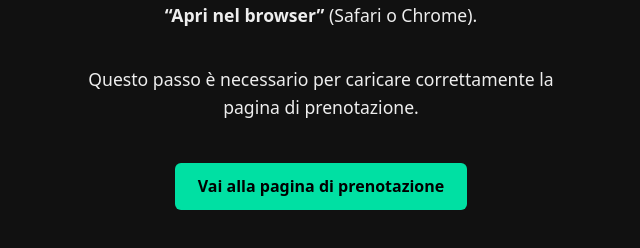
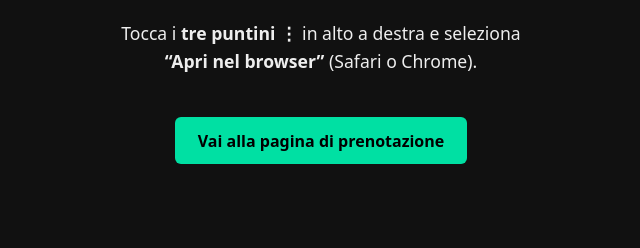
Before and after one commit to Cs-gym/cs-gym-booking, a plain HTML site: page index.html in a window 1280 px wide. Shown: the part 400-648 px from the top of the page, without its empty margins (319-959 px from the left). Drawn offline with Linux system fonts and the light colour scheme.

Commit message:
Update index.html

```diff
--- a/index.html
+++ b/index.html
@@ -42,9 +42,7 @@
     Tocca i <b>tre puntini ⋮</b> in alto a destra e seleziona<br>
     <b>“Apri nel browser”</b> (Safari o Chrome).
   </p>
-  <p>
-    Questo passo è necessario per caricare correttamente la pagina di prenotazione.
-  </p>
+
   <a href="https://script.google.com/macros/s/AKfycbyfxMej-mJwBRGx0yzqw-Z_q3fNO7Z6wH2q1m07TW7xW7ST6rLJ8NnkCtUBSxYQfpCiiw/exec" target="_blank">
     Vai alla pagina di prenotazione
   </a>
```
